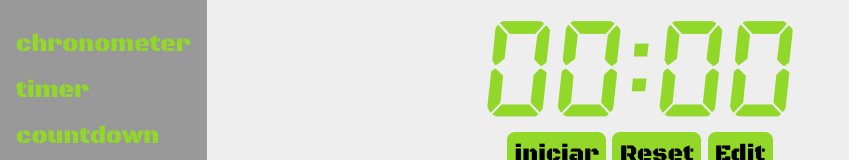
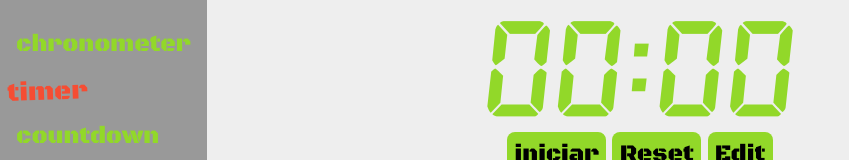
Before and after one commit to diegofernandoalayon/Timer-react, a React (Vite) app: page /timer in a window 1280 px wide. Shown: the part 310-470 px from the top of the page, without its empty margins (0-849 px from the left). Built offline with nearby package versions, Linux system fonts and the light colour scheme; a web font is replaced by a local one.

Commit message:
modificaciones en rutas

```diff
--- a/src/components/Navbar/index.jsx
+++ b/src/components/Navbar/index.jsx
@@ -1,10 +1,16 @@
-import { Link } from 'react-router-dom'
+import { useEffect, useState } from 'react'
+import { Link, useLocation } from 'react-router-dom'
 import './navbar.css'
-import { useState } from 'react'
-// import { useRef } from 'react'
+
 const ITEMS_NAV = ['chronometer', 'timer', 'countdown']
 const Navbar = ({ handleOptionSelected }) => {
   const [activeTab, setActiveTab] = useState(null)
+  const { pathname } = useLocation()
+  const path = pathname.slice(1)
+
+  useEffect(() => {
+    setActiveTab(path)
+  }, [])
   const handle = (item) => {
     setActiveTab(item)
     handleOptionSelected()
```
Also changed, not shown: src/App.jsx (+0 -7 lines), src/main.jsx (+7 -11 lines).
